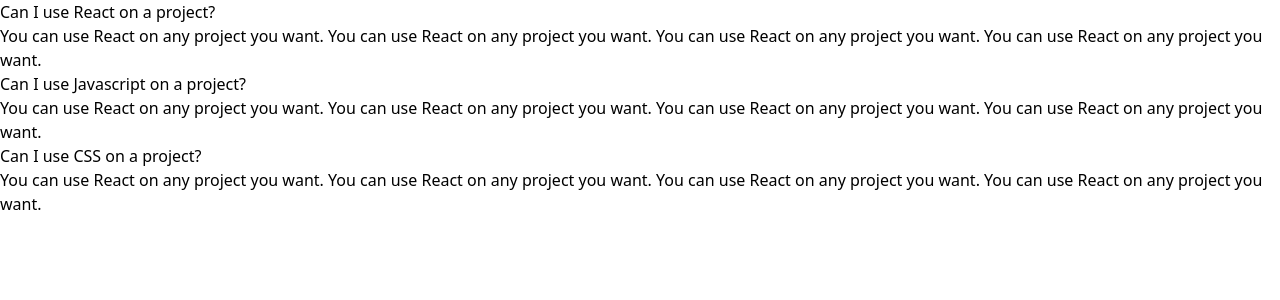
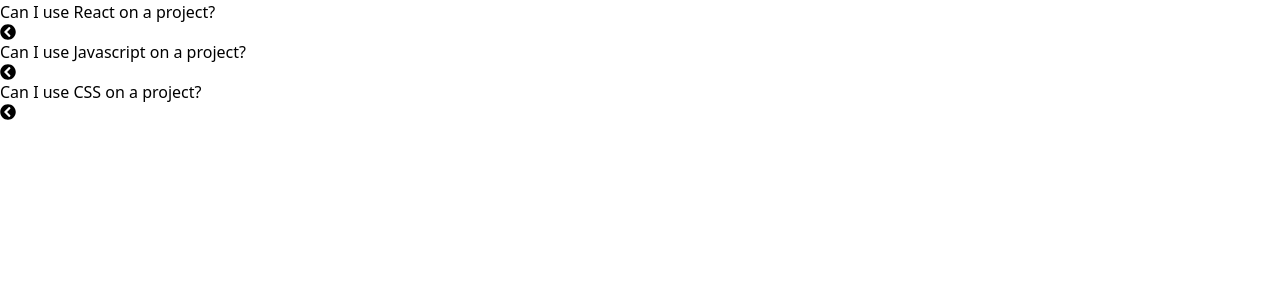
Before and after one commit to hianshul07/comps, a React (Vite) app: page / in a window 1280 px wide. Shown: the top 300 px of the page. Built offline with nearby package versions, Linux system fonts and the light colour scheme.

Commit message:
accordion comp done

```diff
--- a/src/App.jsx
+++ b/src/App.jsx
@@ -10,18 +10,18 @@
 		{
 			label: 'Can I use Javascript on a project?',
 			content:
-				'You can use React on any project you want. You can use React on any project you want. You can use React on any project you want. You can use React on any project you want.',
+				'You can use Javascript on any project you want. You can use Javascript on any project you want. You can use Javascript on any project you want. You can use Javascript on any project you want.',
 		},
 		{
 			label: 'Can I use CSS on a project?',
 			content:
-				'You can use React on any project you want. You can use React on any project you want. You can use React on any project you want. You can use React on any project you want.',
+				'You can use CSS on any project you want. You can use CSS on any project you want. You can use CSS on any project you want. You can use CSS on any project you want. ',
 		},
 	];
 
 	return (
 		<div>
-			<Accordion items={items}/>
+			<Accordion items={items} />
 		</div>
 	);
 };
--- a/src/components/Accordion.jsx
+++ b/src/components/Accordion.jsx
@@ -1,9 +1,36 @@
+import { useState } from 'react';
+import { FaChevronCircleDown, FaChevronCircleLeft } from 'react-icons/fa';
+
 const Accordion = ({ items }) => {
-	const renderedItems = items.map((item) => {
+	const [expandedIndex, setExpandedIndex] = useState(-1);
+
+	const handleClick = (nextIndex) => {
+		if (nextIndex === expandedIndex) {
+			setExpandedIndex(-1);
+		} else {
+			setExpandedIndex(nextIndex);
+		}
+	};
+
+	const renderedItems = items.map((item, index) => {
+		const isExpanded = index === expandedIndex;
+
+		const icon = (
+			<span className='text-2xl'>
+				{isExpanded ? <FaChevronCircleDown /> : <FaChevronCircleLeft />}
+			</span>
+		);
+
 		return (
-			<div key={item.label}>
-				<h1>{item.label}</h1>
-				<p>{item.content}</p>
+			<div key={item.label} className='cursor-pointer'>
+				<div
+					onClick={() => handleClick(index)}
+					className='flex items-center justify-between p-2 cursor-pointer border-b-2 bg-gray-50'
+				>
+					{item.label}
+					{icon}
+				</div>
+				{isExpanded && <div className=' border-b-2 p-4 bg-gray-200'>{item.content}</div>}
 			</div>
 		);
 	});
```
